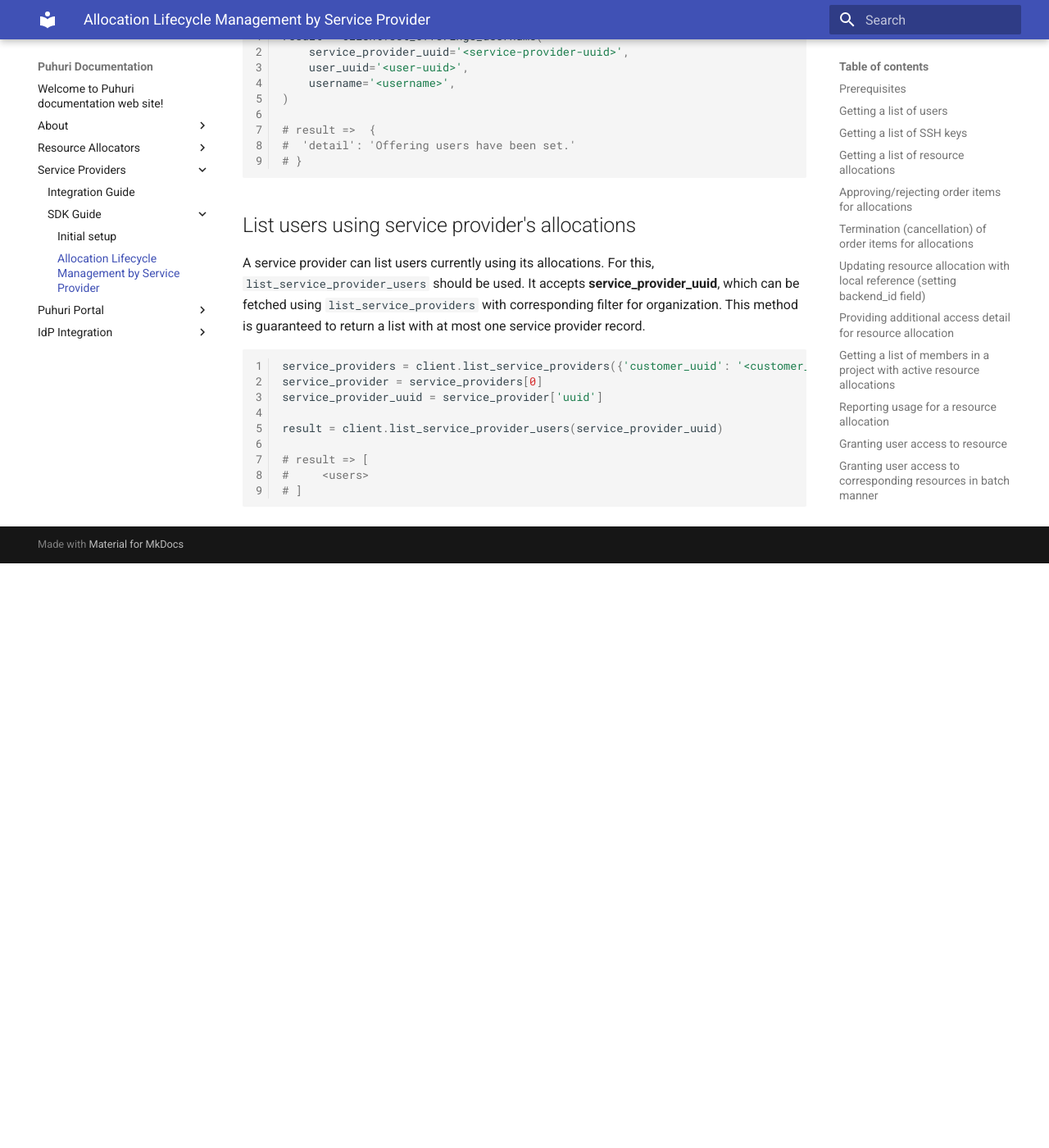
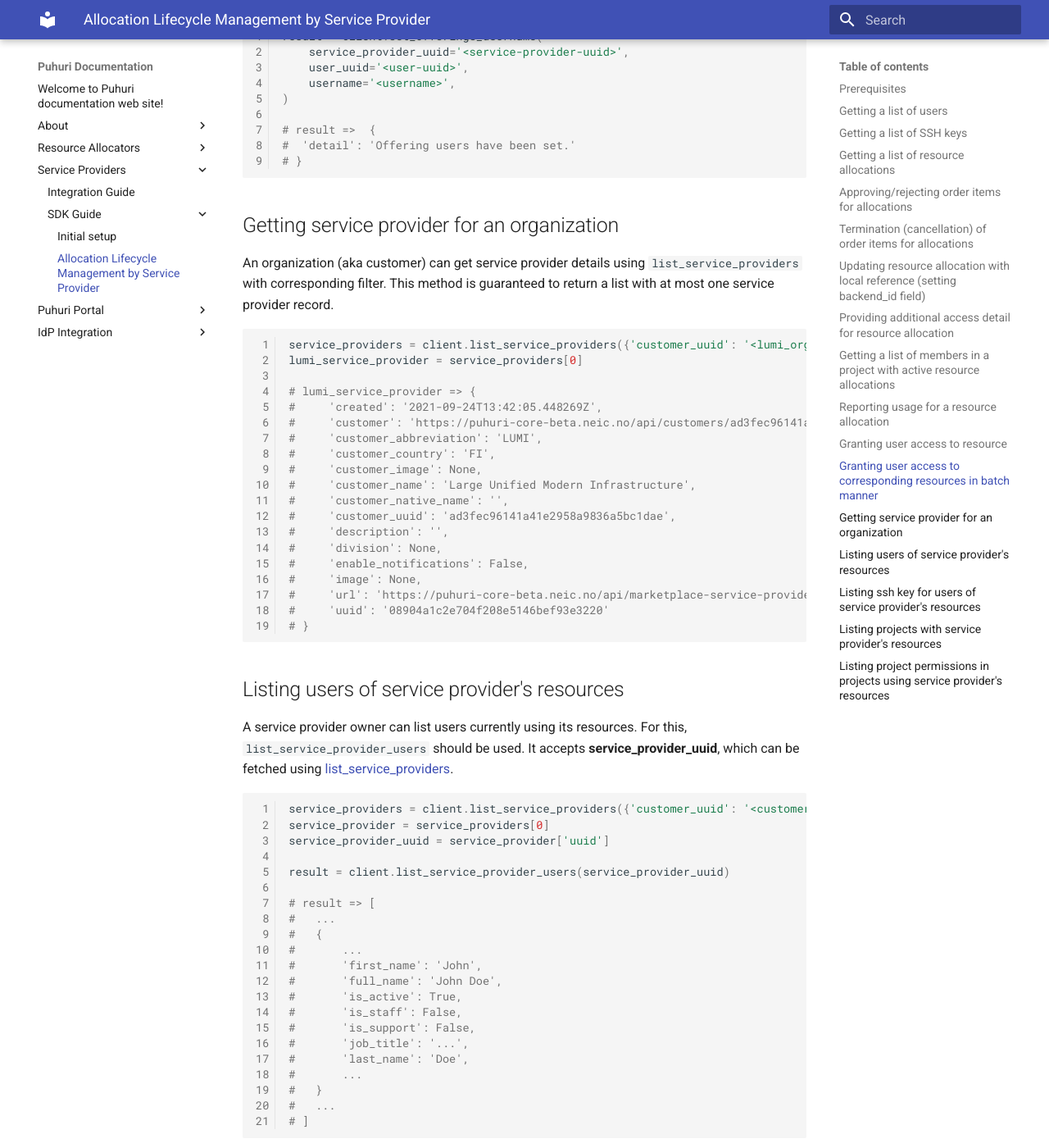
Before and after one commit to neicnordic/puhuri-web, an MkDocs documentation site: the page built from docs/SDK guide/allocation-management-sp.md, in a window 1280 px wide and 1400 px high, scrolled down 8150 px. Shown: the whole window at 82% size. Built offline with MkDocs 1.6.1 and Material for MkDocs 9.7.7, drawn with Linux system fonts in a browser that asks for light colours; before the commit the page ends 8837 px from its top, so only the background shows below that; some of the changed text lies outside the part shown.

Commit message:
Instructions for rest SP actions

````diff
--- a/docs/SDK guide/allocation-management-sp.md
+++ b/docs/SDK guide/allocation-management-sp.md
@@ -384,12 +384,39 @@ result = client.set_offerings_username(
 # }
 ```
 
-## List users using service provider's allocations
+## Getting service provider for an organization
 
-A service provider can list users currently using its allocations.
+An organization (aka customer) can get service provider details
+using `list_service_providers` with corresponding filter.
+This method is guaranteed to return a list with at most one service provider record.
+
+```python
+service_providers = client.list_service_providers({'customer_uuid': '<lumi_org_uuid>'})
+lumi_service_provider = service_providers[0]
+
+# lumi_service_provider => {
+#     'created': '2021-09-24T13:42:05.448269Z',
+#     'customer': 'https://puhuri-core-beta.neic.no/api/customers/ad3fec96141a41e2958a9836a5bc1dae/',
+#     'customer_abbreviation': 'LUMI',
+#     'customer_country': 'FI',
+#     'customer_image': None,
+#     'customer_name': 'Large Unified Modern Infrastructure',
+#     'customer_native_name': '',
+#     'customer_uuid': 'ad3fec96141a41e2958a9836a5bc1dae',
+#     'description': '',
+#     'division': None,
+#     'enable_notifications': False,
+#     'image': None,
+#     'url': 'https://puhuri-core-beta.neic.no/api/marketplace-service-providers/08904a1c2e704f208e5146bef93e3220/',
+#     'uuid': '08904a1c2e704f208e5146bef93e3220'
+# }
+```
+
+## Listing users of service provider's resources
+
+A service provider owner can list users currently using its resources.
 For this, `list_service_provider_users` should be used. It accepts **service_provider_uuid**,
-which can be fetched using `list_service_providers` with corresponding filter for organization.
-This method is guaranteed to return a list with at most one service provider record.
+which can be fetched using [list_service_providers](#getting-service-provider-for-an-organization).
 
 ```python
 service_providers = client.list_service_providers({'customer_uuid': '<customer_uuid>'})
@@ -399,6 +426,120 @@ service_provider_uuid = service_provider['uuid']
 result = client.list_service_provider_users(service_provider_uuid)
 
 # result => [
-#     <users>
+#   ...
+#   {
+#       ...
+#       'first_name': 'John',
+#       'full_name': 'John Doe',
+#       'is_active': True,
+#       'is_staff': False,
+#       'is_support': False,
+#       'job_title': '...',
+#       'last_name': 'Doe',
+#       ...
+#   }
+#   ...
 # ]
 ```
+
+## Listing ssh key for users of service provider's resources
+
+A service provider owner can list ssh keys of users currently using its resources.
+For this, `list_service_provider_ssh_keys` should be used. It accepts **service_provider_uuid**,
+which can be fetched using [list_service_providers](#getting-service-provider-for-an-organization).
+
+```python
+service_providers = client.list_service_providers({'customer_uuid': '<customer_uuid>'})
+service_provider = service_providers[0]
+service_provider_uuid = service_provider['uuid']
+
+result = client.list_service_provider_ssh_keys(service_provider_uuid)
+
+# result => [
+#   ...
+#   {
+#        'fingerprint': '...',
+#        'is_shared': False,
+#        'name': 'key',
+#        'public_key': 'ssh-rsa ...',
+#        'type': 'ssh-rsa',
+#        'url': '<key_url>',
+#        'user_uuid': '<user_uuid>',
+#        'uuid': '<key_uuid>'
+#   }
+#   ...
+# ]
+```
+
+## Listing projects with service provider's resources
+
+A service provider owner can list all projects, which have its resources.
+For this, `list_service_provider_projects` should be used. It accepts **service_provider_uuid**,
+which can be fetched using [list_service_providers](#getting-service-provider-for-an-organization).
+
+```python
+service_providers = client.list_service_providers({'customer_uuid': '<customer_uuid>'})
+service_provider = service_providers[0]
+service_provider_uuid = service_provider['uuid']
+
+result = client.list_service_provider_projects(service_provider_uuid)
+
+# result => [
+#   ...
+#   {
+#       'backend_id': '',
+#       'billing_price_estimate': {...},
+#       'created': '...',
+#       'customer': '<customer_url>',
+#       'customer_abbreviation': '<customer_abbreviation>',
+#       'customer_name': '<customer_name>',
+#       'customer_native_name': '<customer_native_name>',
+#       'customer_uuid': '<customer_uuid>',
+#       'description': '<customer_description>',
+#       'end_date': '...',
+#       'name': '<project_name>',
+#       'oecd_fos_2007_code': '<oecd_fos_2007_code>',
+#       'type': '<project_type>',
+#       'url': '<project_url>',
+#       'uuid': '<project_uuid>'
+#   }
+#   ...
+# ]
+```
+
+## Listing project permissions in projects using service provider's resources
+
+A service provider owner can also list all active projects permissions in projects, which have its resources.
+For this, `list_service_provider_project_permissions` should be used. It accepts **service_provider_uuid**,
+which can be fetched using [list_service_providers](#getting-service-provider-for-an-organization).
+
+```python
+service_providers = client.list_service_providers({'customer_uuid': '<customer_uuid>'})
+service_provider = service_providers[0]
+service_provider_uuid = service_provider['uuid']
+
+result = client.list_service_provider_project_permissions(service_provider_uuid)
+
+# result => [
+#   ...
+#   {
+#       'created': '...',
+#       'created_by': '...',
+#       'customer_name': '<customer_name>',
+#       'expiration_time': '...',
+#       'pk': ...,
+#       'project': '<project_url>',
+#       'project_name': '<project_name>',
+#       'project_uuid': '<project_uuid>',
+#       'role': '...',
+#       'url': '<permission_url>',
+#       'user': '<user_url>',
+#       'user_email': '<user_email>',
+#       'user_full_name': 'John Doe',
+#       'user_native_name': 'John Doe',
+#       'user_username': 'john-doe',
+#       'user_uuid': '<user_uuid>'
+#   }
+#   ...
+# ]
+```
````
